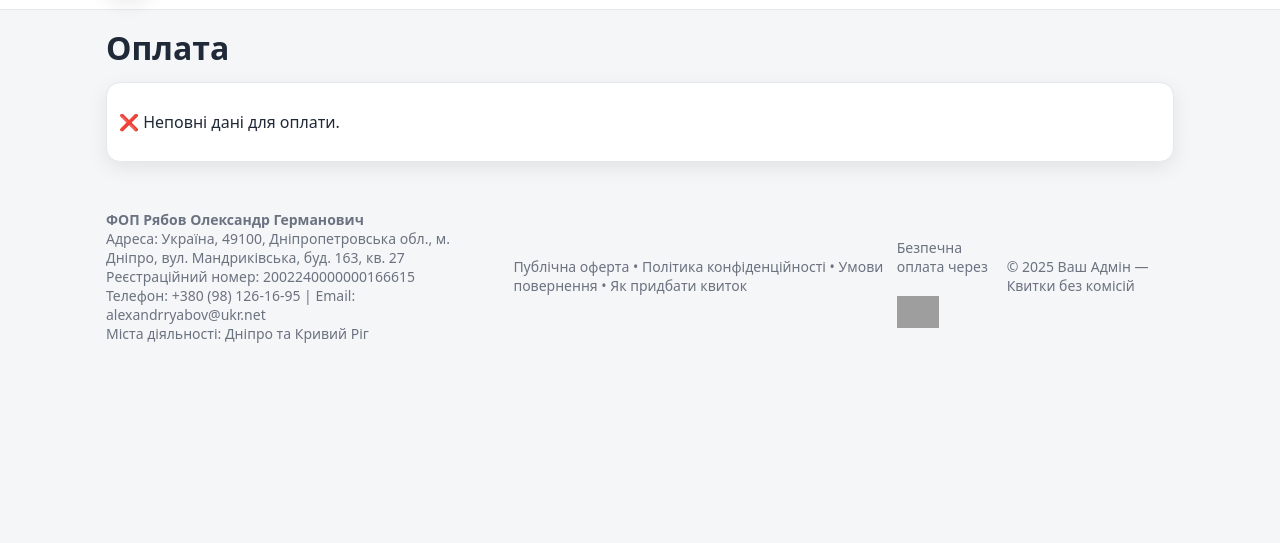
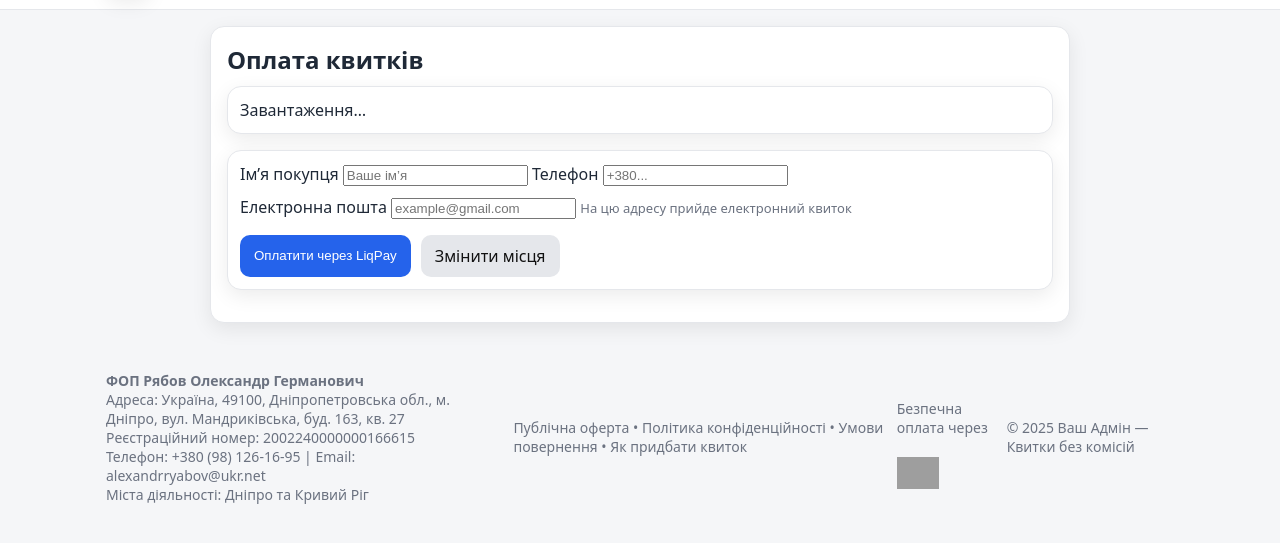
Before and after one commit to monks-commits/vash-admin, a plain HTML site: page checkout.html in a window 1280 px wide. Shown: the part 59-602 px from the top of the page. Drawn offline with Linux system fonts and the light colour scheme; grey boxes are pictures that could not be loaded.

Commit message:
Update checkout.html

```diff
--- a/checkout.html
+++ b/checkout.html
@@ -1,48 +1,57 @@
-<!DOCTYPE html><html lang="uk">
+<!DOCTYPE html>
+<html lang="uk">
 <head>
-  <meta charset="utf-8"/><meta name="viewport" content="width=device-width,initial-scale=1"/>
-  <title>Оплата — Ваш Адмін</title>
-  <link rel="stylesheet" href="/styles.css"/>
+  <meta charset="UTF-8" />
+  <meta name="viewport" content="width=device-width, initial-scale=1" />
+  <title>Оплата квитків — Ваш Адмін</title>
+  <link rel="stylesheet" href="styles.css" />
+  <!-- LiqPay JS -->
+  <script src="https://static.liqpay.ua/libjs/checkout.js"></script>
 </head>
 <body>
+  <!-- header -->
   <div id="site-header"></div>
-<script type="module" src="/scripts/include.js"></script>
 
-<main class="container">
-  <h1>Оплата</h1>
-  <div id="info" class="card" style="margin-bottom:12px"></div>
+  <main class="main">
+    <section class="section" style="max-width:860px;margin:0 auto">
+      <h2>Оплата квитків</h2>
+      <div id="orderInfo" class="card" style="margin-bottom:16px">Завантаження…</div>
 
-  <form id="form" class="card" novalidate>
+      <form id="payForm" class="card" novalidate>
         <div class="row two">
-      <label>Ім’я<input id="name" required /></label>
-      <label>Телефон<input id="phone" required placeholder="+380..." /></label>
+          <label>Ім’я покупця
+            <input type="text" id="buyer_name" required placeholder="Ваше ім’я" autocomplete="name" />
+          </label>
+          <label>Телефон
+            <input type="tel" id="buyer_phone" required placeholder="+380..." inputmode="tel" autocomplete="tel" />
+          </label>
         </div>
-    <div class="row" style="margin-top:12px">
-      <label>Е-пошта для квитків<input type="email" id="email" required placeholder="example@gmail.com"/></label>
+
+        <div class="row" style="margin-top:10px">
+          <label>Електронна пошта
+            <input type="email" id="buyer_email" required placeholder="example@gmail.com" autocomplete="email" />
+            <span class="meta">На цю адресу прийде електронний квиток</span>
+          </label>
         </div>
+
         <div style="margin-top:16px;display:flex;gap:10px;flex-wrap:wrap">
-      <button class="btn" type="submit">Перейти до оплати</button>
-      <a id="back" class="btn secondary" href="#">Змінити місця</a>
+          <button type="submit" class="btn">Оплатити через LiqPay</button>
+          <a class="btn secondary" id="backToHall" href="#">Змінити місця</a>
         </div>
+
+        <div id="ok"  class="ok"  style="display:none">✅ Замовлення збережено. Відкриваємо LiqPay…</div>
+        <div id="err" class="err" style="display:none"></div>
       </form>
+
+      <!-- контейнер віджета LiqPay -->
+      <div id="liqpay" style="margin-top:16px"></div>
+    </section>
   </main>
 
+  <!-- footer -->
   <div id="site-footer"></div>
 
-<script>
-(function(){
-  const qp=new URLSearchParams(location.search);
-  const show=qp.get('show'), seats=qp.get('seats'), sum=qp.get('sum');
-  const info=document.getElementById('info'); const back=document.getElementById('back');
-  if(!show||!seats||!sum){ info.innerHTML='<p>❌ Неповні дані для оплати.</p>'; document.getElementById('form').style.display='none'; return; }
-  info.innerHTML=`<strong>Вистава:</strong> ${show.replace('/',' / ')}<br><strong>Місця:</strong> ${seats}<br><strong>Сума:</strong> ${sum} грн`;
-  back.href=`/spectacles/hall.html?show=${encodeURIComponent(show)}`;
-
-  document.getElementById('form').addEventListener('submit',e=>{
-    e.preventDefault();
-    alert('Далі — інтеграція з LiqPay (готова сторінка, підставимо API ключі).');
-    // тут ініціалізуємо Edge Function liqpay-init → редірект на сторінку LiqPay
-  });
-})();
-</script>
-</body></html>
+  <script type="module" src="scripts/include.js"></script>
+  <script type="module" src="scripts/liqpay.js"></script>
+</body>
+</html>
```
Lines whose indentation alone changed are shown as unchanged.
